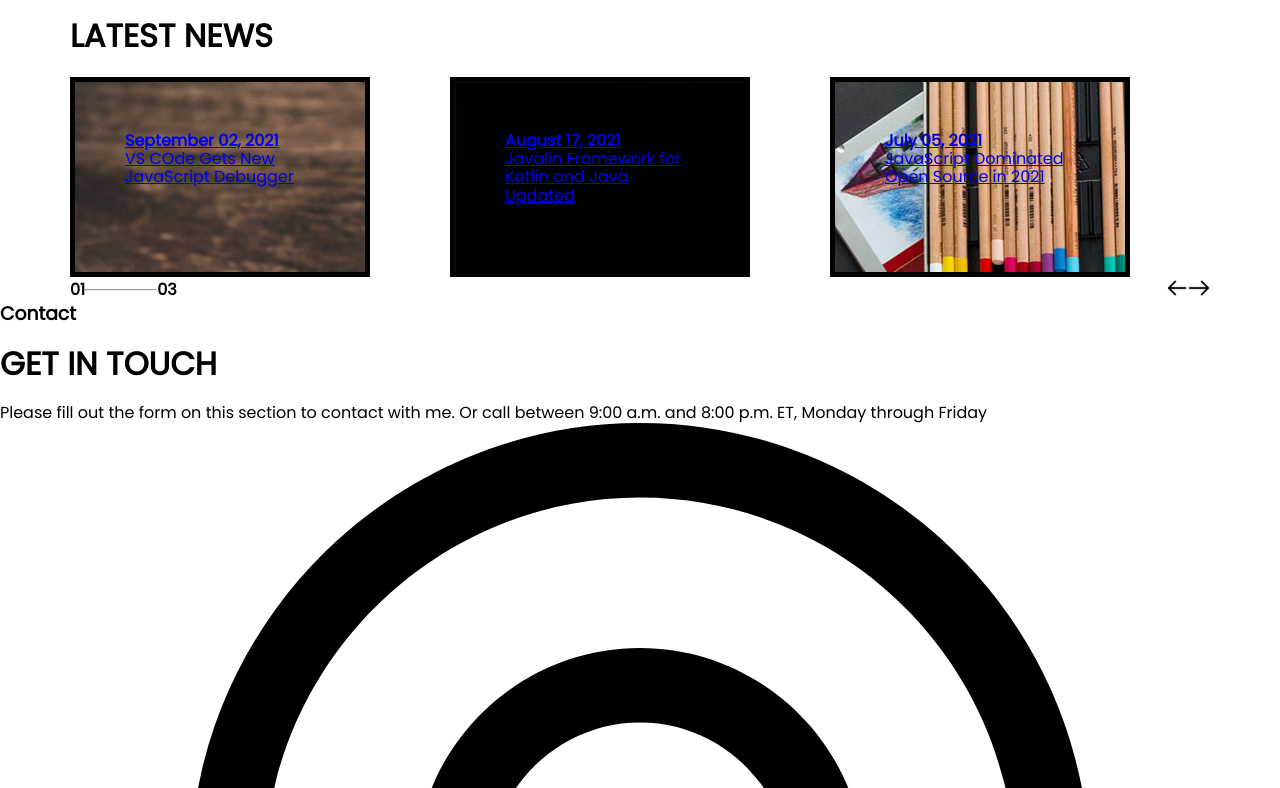
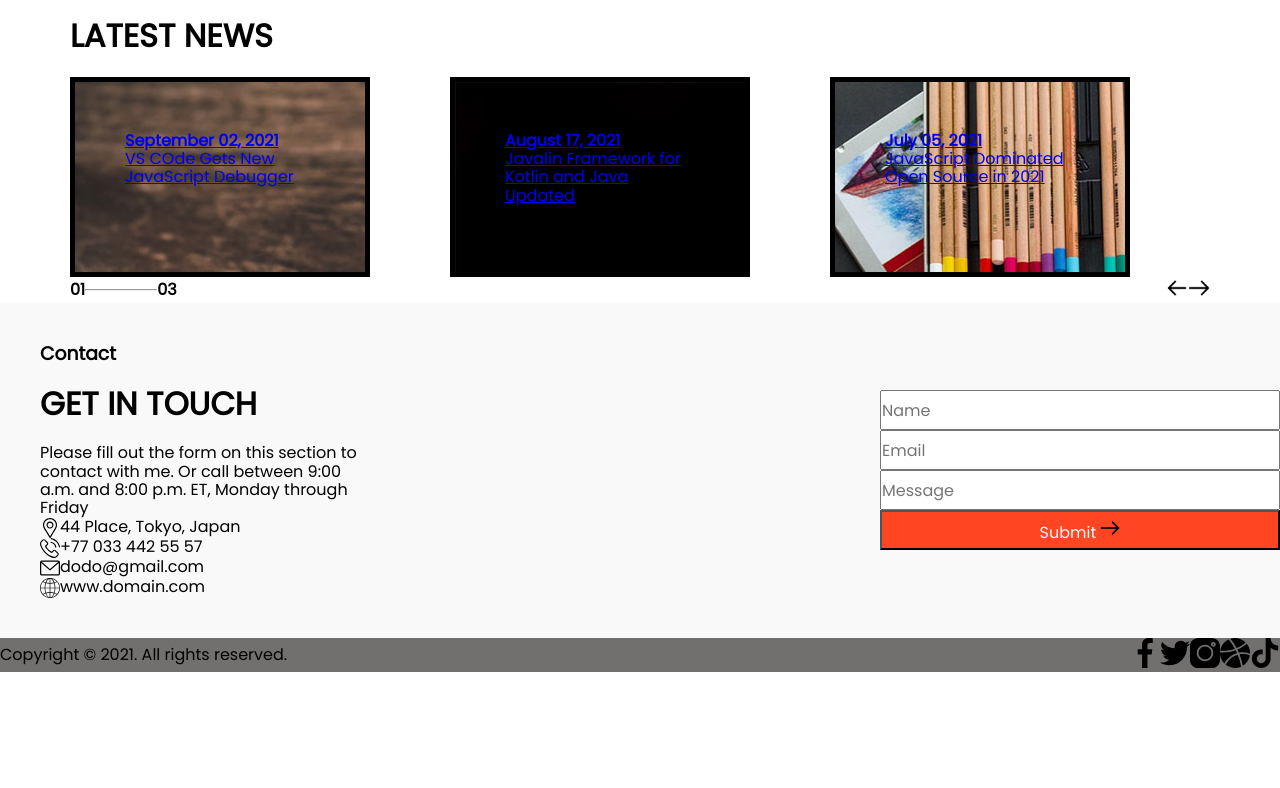
Before and after one commit to rubaiyat004/project-5-kura, a plain HTML site: page index.html in a window 1280 px wide. Shown: the part 2012-2800 px from the top of the page. After the commit the page ends 2684 px from the top, so only its background shows below. Drawn offline with Linux system fonts and the light colour scheme.

Commit message:
'master'

```diff
--- a/index.html
+++ b/index.html
@@ -286,10 +286,10 @@
             <h1>GET IN TOUCH</h1>
             <p>Please fill out the form on this section to contact with me. Or call between 9:00 a.m. and 8:00 p.m. ET, Monday through Friday</p>
 
-            <div class="contact-desk-icon-1"> <img src="images/touch-1.svg" alt=""><p>44 Place, Tokyo, Japan</p></div>
-            <div class="contact-desk-icon-2"> <img src="images/touch2.svg" alt=""><p>+77 033 442 55 57</p></div>
-            <div class="contact-desk-icon-3"> <img src="images/touch3.svg" alt=""><p>dodo@gmail.com</p></div>
-            <div class="contact-desk-icon-4"> <img src="images/touch4.svg" alt=""><p>www.domain.com</p></div>
+            <div class="contact-desk-icon-1"> <img class="contact-icon" src="images/touch-1.svg" alt=""><p>44 Place, Tokyo, Japan</p></div>
+            <div class="contact-desk-icon-2"> <img class="contact-icon" src="images/touch2.svg" alt=""><p>+77 033 442 55 57</p></div>
+            <div class="contact-desk-icon-3"> <img class="contact-icon" src="images/touch3.svg" alt=""><p>dodo@gmail.com</p></div>
+            <div class="contact-desk-icon-4"> <img class="contact-icon" src="images/touch4.svg" alt=""><p>www.domain.com</p></div>
 
         </div>
 
@@ -301,7 +301,7 @@
                 <input id= "message" input type="text" required placeholder="Message">
 
 
-                <button type="submit" id="submit">Submit <img src="images/next.png" alt=""></button>
+                <button type="submit" id="submit">Submit <img class="submit-icon" src="images/next.png" alt=""></button>
 
             </form>
 
@@ -323,11 +323,11 @@
 
         <div class="footer-social-icons">
 
-            <a href="#"><img src="images/facebook.svg" alt=""></a>
-            <a href="#"><img src="images/twitter.svg" alt=""></a>
-            <a href="#"><img src="images/insta.svg" alt=""></a>
-            <a href="#"><img src="images/social.svg" alt=""></a>
-            <a href="#"><img src="images/ticktok.svg" alt=""></a>
+            <a href="#"><img class="footer-icon" src="images/facebook.svg" alt=""></a>
+            <a href="#"><img class="footer-icon" src="images/twitter.svg" alt=""></a>
+            <a href="#"><img class="footer-icon" src="images/insta.svg" alt=""></a>
+            <a href="#"><img class="footer-icon" src="images/social.svg" alt=""></a>
+            <a href="#"><img class="footer-icon" src="images/ticktok.svg" alt=""></a>
 
 
         </div>
--- a/styles/style.css
+++ b/styles/style.css
@@ -99,9 +99,10 @@ nav{
 }
 /*portfolio starts here*/
 
-.portfolio-wrapper{
-    max-width: 86.25em;
-    padding: 0 4.375em;
+
+.portfolio-wrapper-flex{
+    max-width: 1380px;
+    padding: 0 70px;
 
 }
 .portfolio-grid-1{
@@ -164,8 +165,8 @@ nav{
 
 }
 .skills-wrapper{
-    max-width: 86.25em;
-    padding: 0 4.375em;
+    max-width: 1380px;
+    padding: 0 70px;
     display: flex;
     align-items: center;
     justify-content: space-between;
@@ -237,8 +238,8 @@ nav{
     background-color: #F9F9F9;
 }
 .pricing-wrapper{
-    max-width: 86.25em;
-    padding: 0 4.375em;
+    max-width: 1380px;
+    padding: 0 70px;
 }
 
 
@@ -334,8 +335,8 @@ nav{
 /*News starts here*/
 
 .news-wrapper{
-    max-width: 86.25em;
-    padding: 0 4.375em;
+    max-width: 1380px;
+    padding: 0 70px;
 
 }
 
@@ -365,3 +366,99 @@ nav{
     display: grid;
     grid-template-columns: repeat(3, minmax(18.75em, 1fr));
 }
+
+
+/* contact starts here */
+
+.contact{
+    background-color: #F9F9F9;
+}
+.contact-wrapper{
+    max-width: 1380px;
+    padding: 0 70px;
+}
+
+.contact-icon{
+    width: 20px;
+    height: 20px;
+}
+.contact-desk-icon-1{
+    display: flex;
+}
+.contact-desk-icon-2{
+    display: flex;
+}
+.contact-desk-icon-3{
+    display: flex;
+}
+.contact-desk-icon-4{
+    display: flex;
+}
+
+.contact-desk{
+    width: 400px;
+    padding: 40px;
+}
+#form{
+    width: 400px;
+
+}
+#name{
+    width: 400px;
+    height: 40px;
+
+
+}
+#email{
+    width: 400px;
+    height: 40px;
+
+
+}
+#message{
+    width: 400px;
+    height: 40px;
+
+
+}
+#submit{
+    width: 400px;
+    height: 40px;
+
+
+    text-align: center;
+    color: #F9F9F9;
+    background-color: #FF4522;
+    justify-content: center;
+}
+.submit-icon{
+    width: 20px;
+    height: 20px;
+}
+.contact-form{
+    width: 400px;
+}
+.contact-wrapper-grid{
+    display: flex;
+    align-items: center;
+    justify-content: space-between;
+}
+
+/*footer starts here*/
+.footer{
+    background-color: rgb(114, 111, 111);
+}
+.footer-icon{
+    width: 30px;
+    height: 30px;
+
+}
+
+.footer-social-icons{
+    display: flex;
+}
+.footer-wrapper-flex{
+    display: flex;
+    align-items: center;
+    justify-content: space-between;
+}
```
